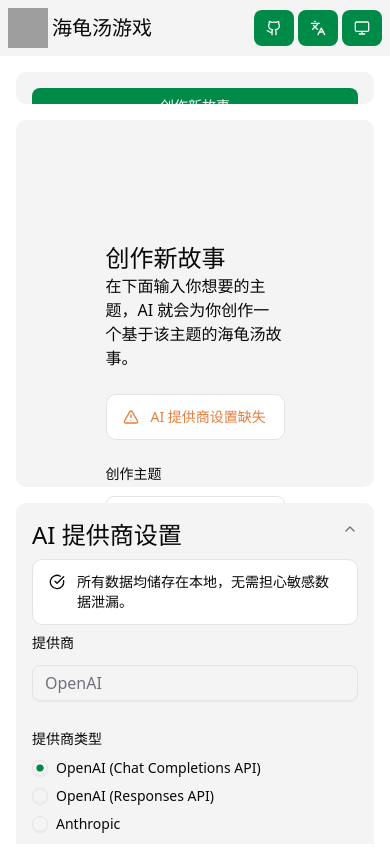
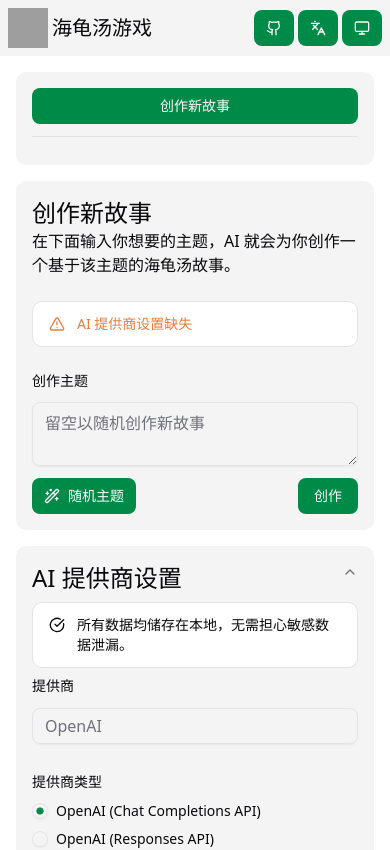
Before and after one commit to EurFelux/turtle-soup-game, a React (Vite) app: page / in a window 390 px wide. Shown: the top 850 px of the page. Built offline with nearby package versions, Linux system fonts and the light colour scheme; grey boxes are pictures that could not be loaded.

Commit message:
fix: Improve responsive layout for turtle page
- Change body from fixed height to min-height on mobile
- Enable vertical scrolling on root container for mobile
- Adjust no-active-soup layout for better mobile responsiveness

```diff
--- a/src/index.css
+++ b/src/index.css
@@ -65,8 +65,13 @@
 body {
     display: flex;
     flex-direction: column;
-    height: 100vh;
-    overflow: hidden;
+    min-height: 100vh;
+}
+
+@media (min-width: 80rem) {
+    body {
+        height: 100vh;
+    }
 }
 
 #root {
@@ -74,7 +79,7 @@ body {
     flex-direction: column;
     flex: 1;
     height: 100%;
-    overflow: hidden;
+    overflow: hidden auto;
 }
 
 @media (prefers-color-scheme: light) {
--- a/src/pages/turtle-page/no-active-soup.tsx
+++ b/src/pages/turtle-page/no-active-soup.tsx
@@ -13,8 +13,8 @@ const NoActiveSoup = ({ aiSettings }: NoActiveSoupProps) => {
 	const { t } = useTranslation();
 	const isValidAiSettings = checkAiSettings(aiSettings);
 	return (
-		<div className="flex h-full flex-col items-center justify-center rounded-lg bg-secondary">
-			<div className="flex h-1/3 w-1/2 flex-col gap-4">
+		<div className="flex h-full flex-col justify-center rounded-lg bg-secondary xl:items-center">
+			<div className="flex flex-col gap-4 p-4 xl:max-h-80 xl:min-w-120">
 				<div>
 					<h2 className="font-bold text-2xl">
 						{t("page.turtle.create_soup.title")}
```
